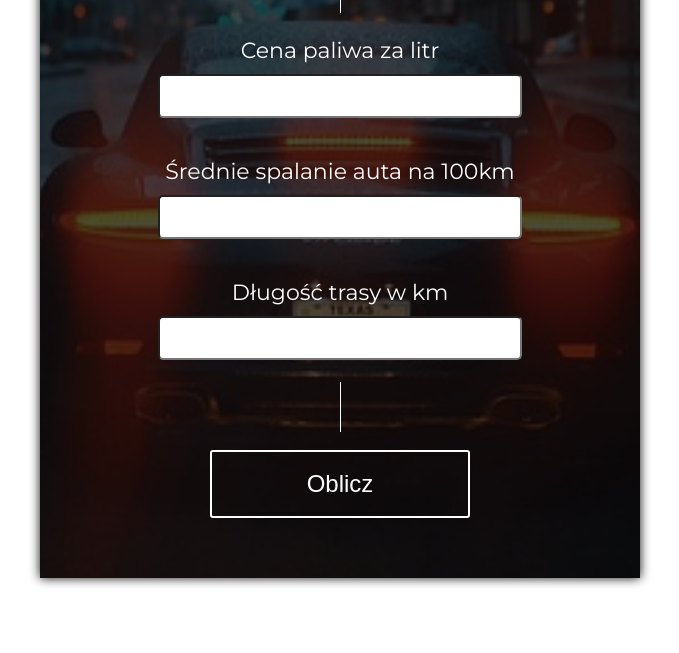
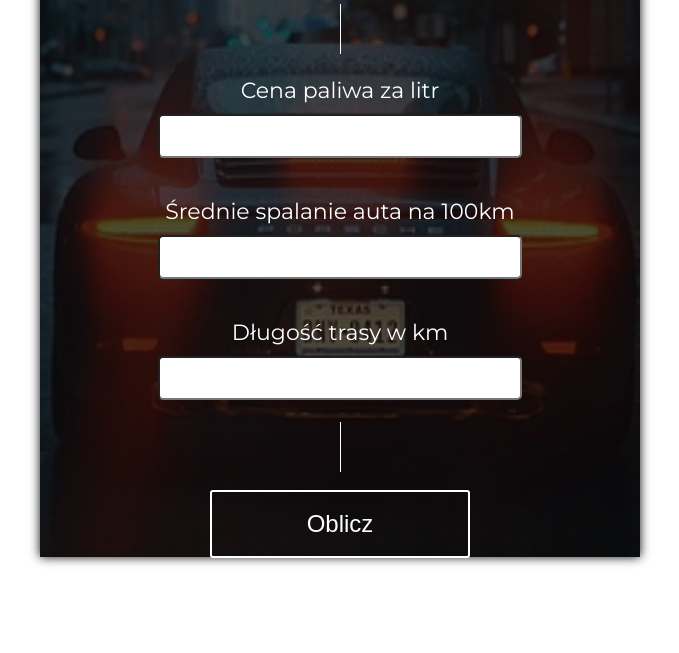
Before and after one commit to mondom/route_costs, a plain HTML site: page index.html in a window 1280 px wide. Shown: the part 213-866 px from the top of the page, without its empty margins (300-979 px from the left). After the commit the page ends 845 px from the top, so only its background shows below. Drawn offline with Linux system fonts and the light colour scheme.

Commit message:
wrapper styling

```diff
--- a/style.css
+++ b/style.css
@@ -8,13 +8,14 @@ body {
 	display: flex;
 	justify-content: center;
 	align-items: center;
-	max-height: 100vh;
+	min-height: 100vh;
 	font-family: 'Montserrat', sans-serif;
 }
 
 .wrapper {
 	position: relative;
 	width: 600px;
+	max-height: 90vh;
 	margin: 50px 0;
 	box-shadow: 0 0 10px #0b0b0b;
 	background-image: url('./img/porsche.jpg');
```
